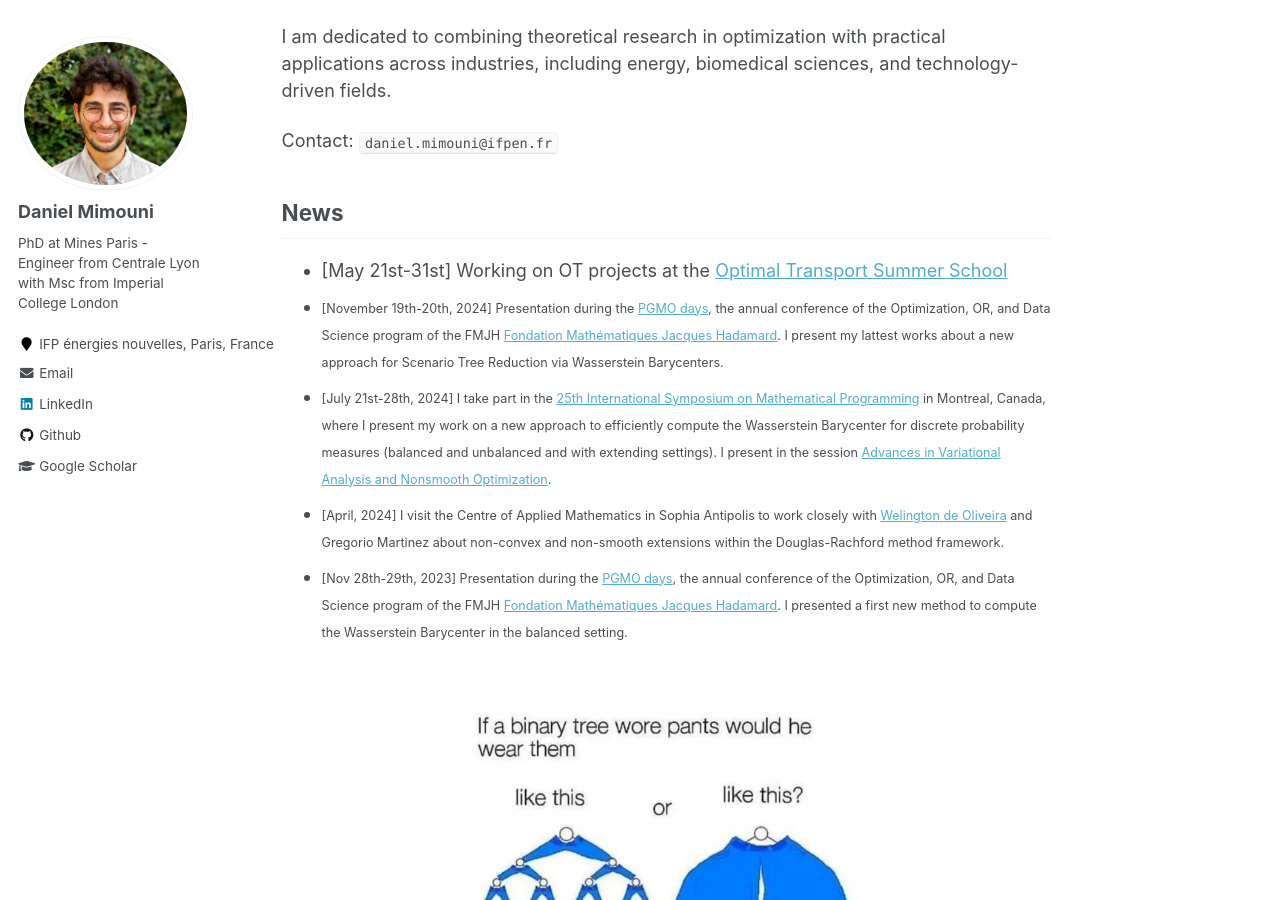
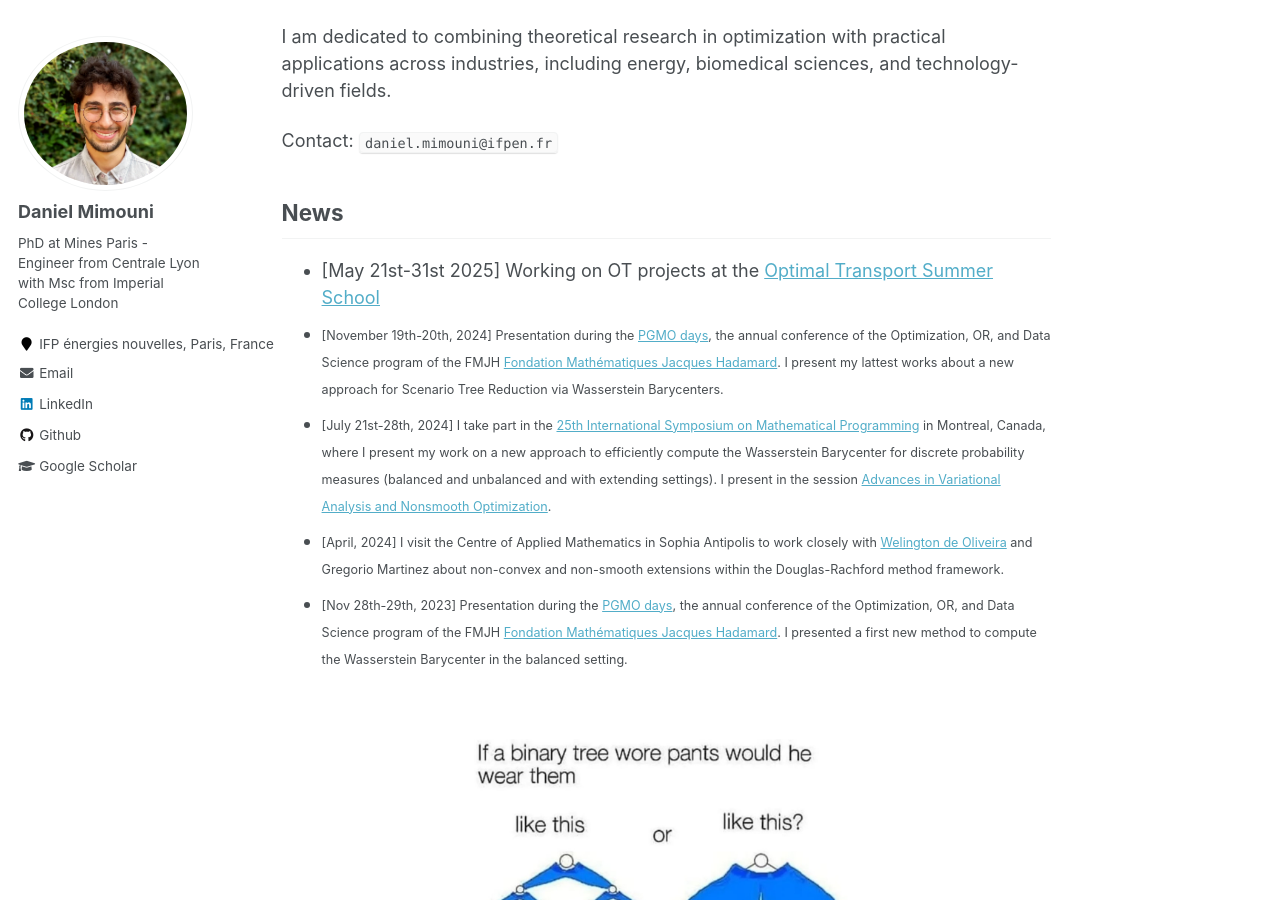
Before and after one commit to dan-mim/dan-mim.github.io, a Jekyll site: the page built from _pages/about.md, in a window 1280 px wide and 900 px high, scrolled down 346 px. Built offline with Jekyll 4.4.1, drawn with Linux system fonts in a browser that asks for light colours.

Commit message:
Update about.md

```diff
--- a/_pages/about.md
+++ b/_pages/about.md
@@ -20,7 +20,7 @@ I am dedicated to combining theoretical research in optimization with practical
 Contact: `daniel.mimouni@ifpen.fr`
 
 ## News
-- [May 21st-31st] Working on OT projects at the [Optimal Transport Summer School](https://cimpa.este.ovh/)
+- [May 21st-31st 2025] Working on OT projects at the [Optimal Transport Summer School](https://cimpa.este.ovh/)
 - <span style="font-size: 70%;">[November 19th-20th, 2024] Presentation during the [PGMO days](https://www.fondation-hadamard.fr/fr/programmes/les-programmes-thematiques/home/pgmo-days/), the annual conference of the Optimization, OR, and Data Science program of the FMJH [Fondation Mathématiques Jacques Hadamard](https://smf.emath.fr/evenements-smf/pgmo-days-2023). I present my lattest works about a new approach for Scenario Tree Reduction via Wasserstein Barycenters.</span><br>
 - <span style="font-size: 70%;">[July 21st-28th, 2024] I take part in the  [25th International Symposium on Mathematical Programming](https://ismp2024.gerad.ca/) in Montreal, Canada, where I present my work on a new approach to efficiently compute the Wasserstein Barycenter for discrete probability measures (balanced and unbalanced and with extending settings). I present in the session [Advances in Variational Analysis and Nonsmooth Optimization](https://ismp2024.gerad.ca/schedule/TA/112).</span><br>
 - <span style="font-size: 70%;">[April, 2024] I visit the Centre of Applied Mathematics in Sophia Antipolis to work closely with [Welington de Oliveira](https://www.oliveira.mat.br/) and Gregorio Martinez about non-convex and non-smooth extensions within the Douglas-Rachford method framework.</span> <br>
```
